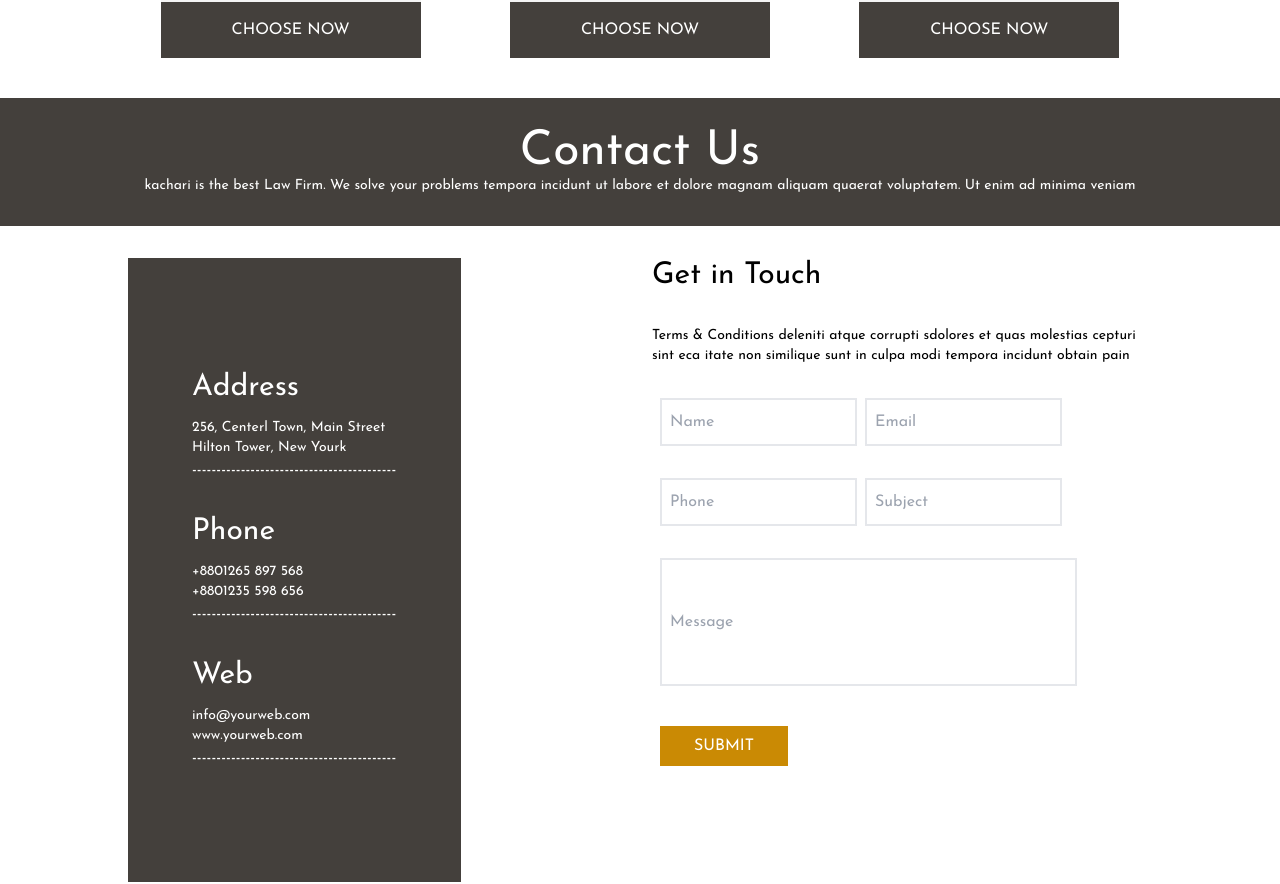
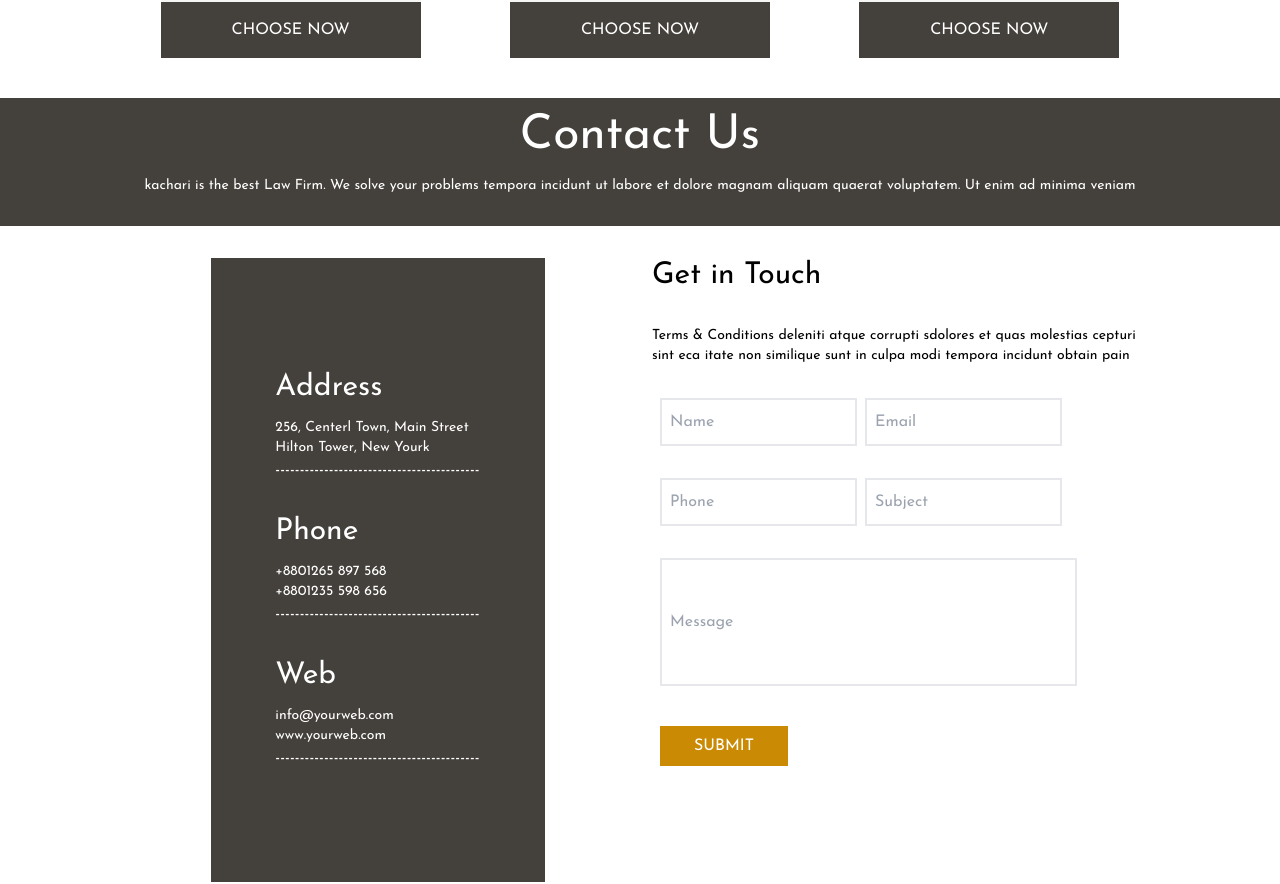
Before and after one commit to Lil-boss/kachari, a React (Create React App) app: page / in a window 1280 px wide. Shown: the part 1619-2503 px from the top of the page. Built offline with nearby package versions, Linux system fonts and the light colour scheme; no server answers.

Commit message:
added notfound page and updated

```diff
--- a/src/App.js
+++ b/src/App.js
@@ -8,11 +8,11 @@ import ForgetPassword from "./Components/Auth/ForgetPassword/ForgetPassword";
 import RequiredAuth from "./Components/Auth/RequiredAuth/RequiredAuth";
 import About from "./Components/About/About";
 import Blogs from "./Components/Blogs/Blogs";
+import NotFound from "./Components/NotFound/NotFound";
 function App() {
   return (
     <div className="">
       <Navbar />
-
       <Routes>
         <Route path="/" element={<Home />} />
         <Route path="/login" element={<Login />} />
@@ -23,6 +23,7 @@ function App() {
         <Route path="/forgetPassword" element={<ForgetPassword />} />
         <Route path="/about" element={<About />} />
         <Route path="/blogs" element={<Blogs />} />
+        <Route path="*" element={<NotFound />} />
 
       </Routes>
 
--- a/src/Components/Auth/Login/Login.jsx
+++ b/src/Components/Auth/Login/Login.jsx
@@ -54,10 +54,10 @@ const Login = () => {
     return (
         <div className='mt-32'>
             <Toaster position="top-center" />
-            <div className='w-1/5 mx-auto'>
+            <div className=' md:w-1/5 mx-auto'>
                 <form onSubmit={handleLogin}>
                     <h1 className='text-center text-4xl mb-10'>Login</h1>
-                    <div className="mb-6">
+                    <div className="mb-6 ">
                         <label htmlFor="email" className="block mb-2 text-sm font-medium text-gray-900 dark:text-gray-300">Your email</label>
                         <input onBlur={e => handleEmail(e.target.value)} name="email" type="email" id="email" className="bg-gray-50 border border-gray-300 text-gray-900 text-sm rounded-lg focus:ring-blue-500 focus:border-blue-500 block w-full p-2.5 dark:bg-gray-700 dark:border-gray-600 dark:placeholder-gray-400 dark:text-white dark:focus:ring-blue-500 dark:focus:border-blue-500" required="" />
                     </div>
--- a/src/Components/CheckOut/CheckOut.jsx
+++ b/src/Components/CheckOut/CheckOut.jsx
@@ -33,7 +33,7 @@ const CheckOut = () => {
     const handleSubmitForm = async () => {
         if (name.value && number.value && address.value) {
             Swal.fire(
-                'Thanks for Help!',
+                'Thank you for the booking.!',
                 'You submitted the form',
                 'successfully'
             )
--- a/src/Components/ContactUs/ContactUs.jsx
+++ b/src/Components/ContactUs/ContactUs.jsx
@@ -5,10 +5,10 @@ const ContactUs = () => {
         <div id='contact'>
             <div className='m-y-10 h-32 bg-stone-700 flex flex-col items-center justify-center'>
                 <h1 className='text-center text-5xl text-white'>Contact Us</h1>
-                <p className='text-white text-sm'>kachari is the best Law Firm. We solve your problems tempora incidunt ut labore et dolore magnam aliquam quaerat voluptatem. Ut enim ad minima veniam</p>
+                <p className='text-white text-sm sm:p-4 text-center'>kachari is the best Law Firm. We solve your problems tempora incidunt ut labore et dolore magnam aliquam quaerat voluptatem. Ut enim ad minima veniam</p>
             </div>
-            <div className='w-4/5 mx-auto my-8'>
-                <div className='grid md:grid-cols-2 gap-6'>
+            <div className='w-4/5 mx-auto my-8 '>
+                <div className='grid md:grid-cols-2 gap-6 justify-items-center'>
                     <div className='bg-stone-700 w-8/12'>
                         <div className='py-28 px-16 text-white'>
                             <div className='mb-8'>
@@ -30,12 +30,12 @@ const ContactUs = () => {
                             </div>
                         </div>
                     </div>
-                    <div>
-                        <div className=''>
+                    <div >
+                        <div className='flex flex-col items-start'>
                             <h2 className='text-3xl mb-8'>Get in Touch</h2>
                             <p className='text-sm '>Terms & Conditions deleniti atque corrupti sdolores et quas molestias cepturi sint eca itate non similique sunt in culpa modi tempora incidunt obtain pain</p>
                         </div>
-                        <div className=''>
+                        <div >
                             <div>
                                 <input className='border-2 ml-2 mt-8 h-12 p-2' type="text" name="" id="" placeholder='Name' />
                                 <input className='border-2 ml-2 mt-8 h-12 p-2' type="text" name="" id="" placeholder='Email' />
--- /dev/null
+++ b/src/Components/NotFound/NotFound.jsx
@@ -0,0 +1,11 @@
+import React from 'react';
+
+const NotFound = () => {
+    return (
+        <div className='w-4/5  mx-auto flex justify-center items-center'>
+            <img className='sm:mt-32' src="https://i.pinimg.com/originals/a5/4b/f8/a54bf8e8bd76d92be03bbecae09c1b69.png" alt="" />
+        </div>
+    );
+};
+
+export default NotFound;
```
